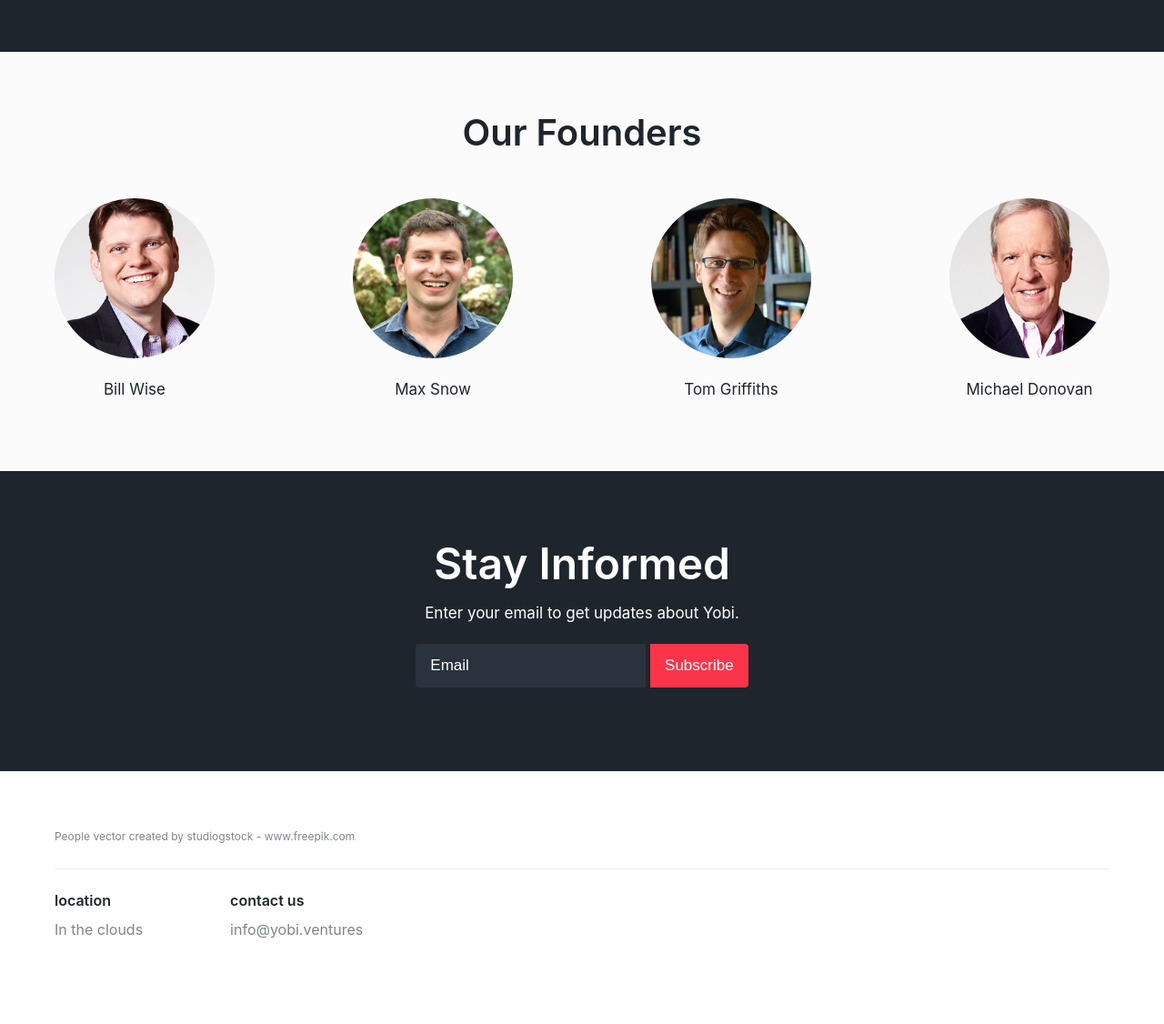
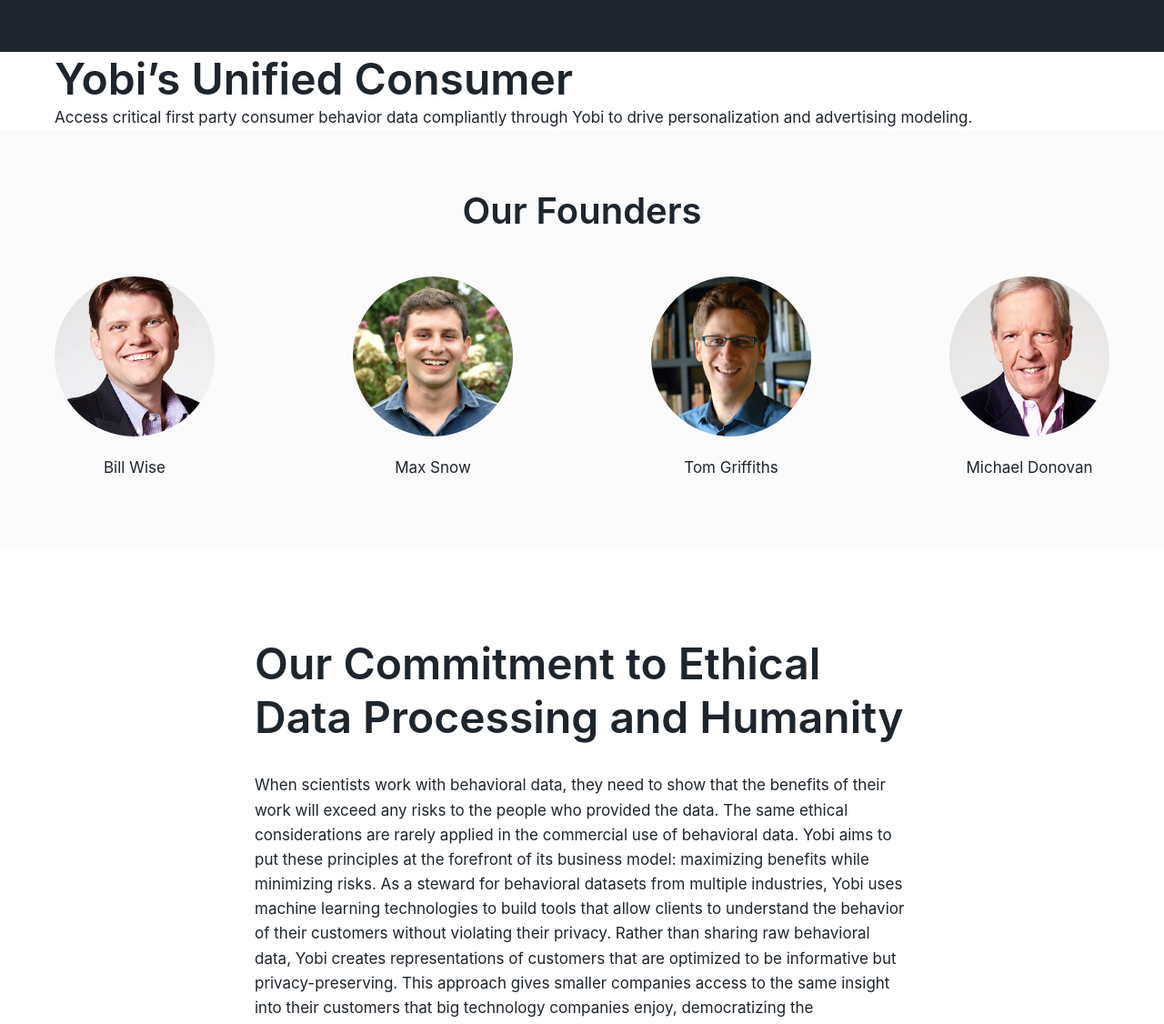
Before and after one commit to james01/yobi-website, an Eleventy site: page src/site/index.html in a window 1280 px wide. Shown: the part 770-1896 px from the top of the page at 91% size. Built offline with nearby package versions, Linux system fonts and the light colour scheme; Eleventy itself is replaced by a stand-in of ours; files that its build step writes are made by us from their sources.

Commit message:
Added Our Commitment and Unified Consumer sections

```diff
--- a/src/scss/_home.scss
+++ b/src/scss/_home.scss
@@ -71,6 +71,22 @@
     }
   }
 }
+
+.our-commitment {
+  padding-top: 96px;
+  padding-bottom: 112px;
+
+  h2 {
+    margin-bottom: 32px;
+  }
+}
+
+.input-group {
+  display: flex;
+  justify-content: center;
+  align-items: stretch;
+}
+
 .stay-informed {
   background-color: var(--gray-1);
   color: white;
--- a/src/site/index.html
+++ b/src/site/index.html
@@ -30,6 +30,12 @@
           <div class="playing-field__img"></div>
         </div>
       </div>
+      <div class="unified-consumer pad-viewport">
+        <div class="wrapper wrapper--xl">
+          <h2>Yobi’s Unified Consumer</h2>
+          <p>Access critical first party consumer behavior data compliantly through Yobi to drive personalization and advertising modeling.</p>
+        </div>
+      </div>
       <div class="our-founders pad-viewport">
         <div class="wrapper wrapper--xl">
           <h3>Our Founders</h3>
@@ -53,6 +59,22 @@
           </div>
         </div>
       </div>
+      <div class="our-commitment pad-viewport">
+        <div class="wrapper wrapper--md">
+          <h2>Our Commitment to Ethical Data Processing and Humanity</h2>
+          <p>
+            When scientists work with behavioral data, they need to show that the benefits of their work will exceed any risks to the people who provided the
+            data. The same ethical considerations are rarely applied in the commercial use of behavioral data. Yobi aims to put these principles at the
+            forefront of its business model: maximizing benefits while minimizing risks. As a steward for behavioral datasets from multiple industries, Yobi
+            uses machine learning technologies to build tools that allow clients to understand the behavior of their customers without violating their privacy.
+            Rather than sharing raw behavioral data, Yobi creates representations of customers that are optimized to be informative but privacy-preserving. This
+            approach gives smaller companies access to the same insight into their customers that big technology companies enjoy, democratizing the marketplace,
+            and will provide non-profit and scientific partners new tools for doing good. Yobi uses only opt-in datasets, subjects data partners, clients, and
+            projects to ethical review, and was created in part to support the scientific use of behavioral data for understanding how human minds and societies
+            work.
+          </p>
+        </div>
+      </div>
       <div class="stay-informed pad-viewport">
         <h2>Stay Informed</h2>
         <p>Enter your email to get updates about Yobi.</p>
@@ -63,6 +85,7 @@
           </div>
         </form>
       </div>
+    </main>
     <footer class="footer pad-viewport">
       <div class="wrapper wrapper--xl">
         <div class="footer__notes">
```
